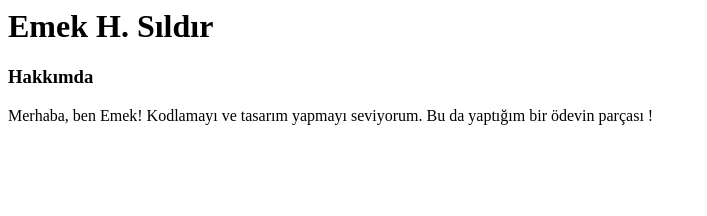
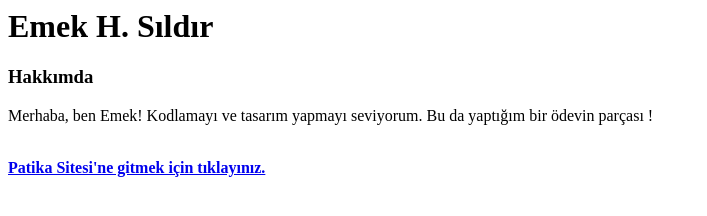
Before and after one commit to EmekOfficial/odevs, a plain HTML site: page odev1.html in a window 1280 px wide. Shown: the whole page, without its empty margins (0-707 px from the left). Drawn offline with Linux system fonts and the light colour scheme.

Commit message:
Update odev1.html

```diff
--- a/odev1.html
+++ b/odev1.html
@@ -18,6 +18,11 @@
     Merhaba, ben Emek! Kodlamayı ve tasarım yapmayı seviyorum. Bu da yaptığım bir ödevin parçası !
 </p>
 
+<br>
+<strong>
+    <a href="https://app.patika.dev/courses/html/odev1">Patika Sitesi'ne gitmek için tıklayınız.</a>
+</strong>
+
 <!--Açıkcası bunları çoktandır biliyorum bu baya basit bir ödev ama formalite icabı işte...-->
 </body>
 </html>
```
